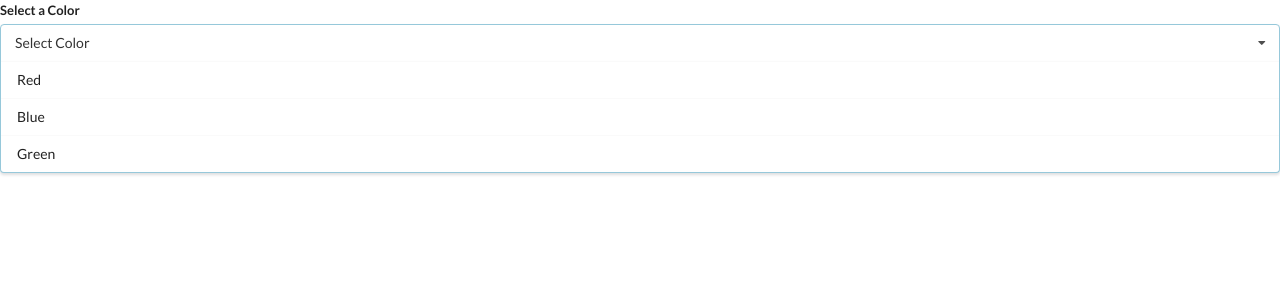
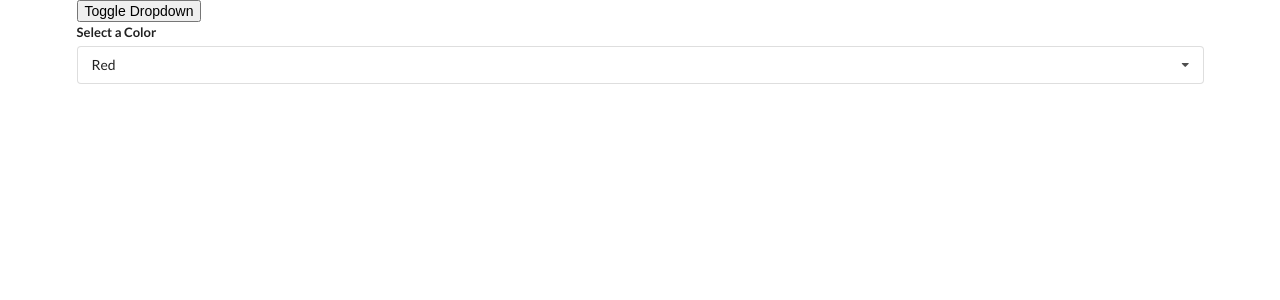
Before and after one commit to josephmahede/Modern-React-With-Redux-Tutorial, a React (Create React App) app in the folder widgets/: page / in a window 1280 px wide. Shown: the top 300 px of the page. Built offline with nearby package versions, Linux system fonts and the light colour scheme.

Commit message:
Finished Dropdown widget.

```diff
--- a/widgets/src/components/App.js
+++ b/widgets/src/components/App.js
@@ -1,4 +1,4 @@
-import React from "react";
+import React, { useState } from "react";
 import Accordion from "./Accordion";
 import WikiSearch from "./WikiSearch";
 import Dropdown from "./Dropdown";
@@ -34,11 +34,22 @@
 ];
 
 const App = () => {
+  const [selected, setSelected] = useState(dropdownOptions[0]);
+  const [showDropdown, setShowDropdown] = useState(true);
   return (
-    <div>
+    <div className="ui container">
       {/* <Accordion items={items} /> */}
       {/* <WikiSearch /> */}
-      <Dropdown options={dropdownOptions}/>
+      <button onClick={() => setShowDropdown(!showDropdown)}>
+        Toggle Dropdown
+      </button>
+      {showDropdown ?
+        <Dropdown
+          options={dropdownOptions}
+          selected={selected}
+          onSelectedChange={setSelected}
+        /> : null
+      }
     </div>
   );
 };
--- a/widgets/src/components/Dropdown.js
+++ b/widgets/src/components/Dropdown.js
@@ -1,27 +1,54 @@
-import React from "react";
+import React, { useEffect, useState, useRef } from "react";
 
-const Dropdown = ({ options }) => {
+const Dropdown = ({ options, selected, onSelectedChange }) => {
+  const [open, setOpen] = useState(false);
+  const ref = useRef();
+
+  useEffect(() => {
+    const onBodyClick = (event) => {
+      if (ref.current.contains(event.target)) return;
+      setOpen(false);
+    };
+    document.body.addEventListener("click", onBodyClick, { capture: true });
+    return () => {
+      document.body.removeEventListener("click", onBodyClick, {
+        capture: true,
+      });
+    };
+  }, []);
+
   const renderedOptions = options.map((option) => {
+    if (option.value === selected.value) {
+      return null;
+    }
     return (
-      <div key={option.value} className='item'>
+      <div
+        key={option.value}
+        className="item"
+        onClick={() => onSelectedChange(option)}
+      >
         {option.label}
       </div>
     );
   });
 
   return (
-    <div className="ui form">
-      <div className="field">
-        <label className="label">Select a Color</label>
-        <div className="ui selection dropdown visible active">
-          <i className="dropdown icon"></i>
-          <div className="text">Select Color</div>
-          <div className="menu visible transition">
-            {renderedOptions}
+      <div className="ui form" ref={ref}>
+        <div className="field">
+          <label className="label">Select a Color</label>
+          <div
+            className={`ui selection dropdown ${open ? "visible active" : ""}`}
+            onClick={() => setOpen(!open)}
+          >
+            <i className="dropdown icon"></i>
+            <div className="text">{selected.label}</div>
+            <div className={`menu ${open ? "visible transition" : ""}`}>
+              {renderedOptions}
+            </div>
           </div>
         </div>
       </div>
-    </div>);
+  );
 };
 
 export default Dropdown;
```
